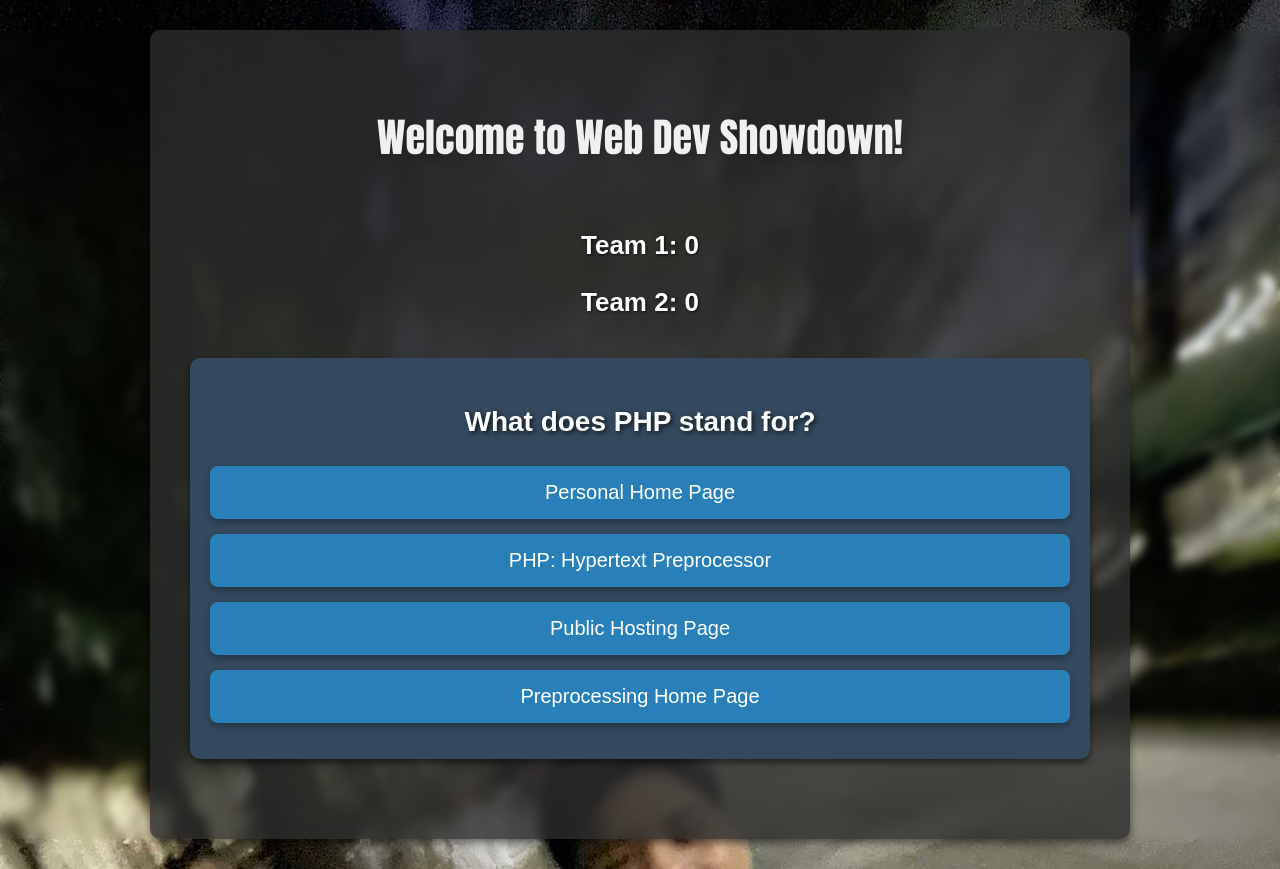
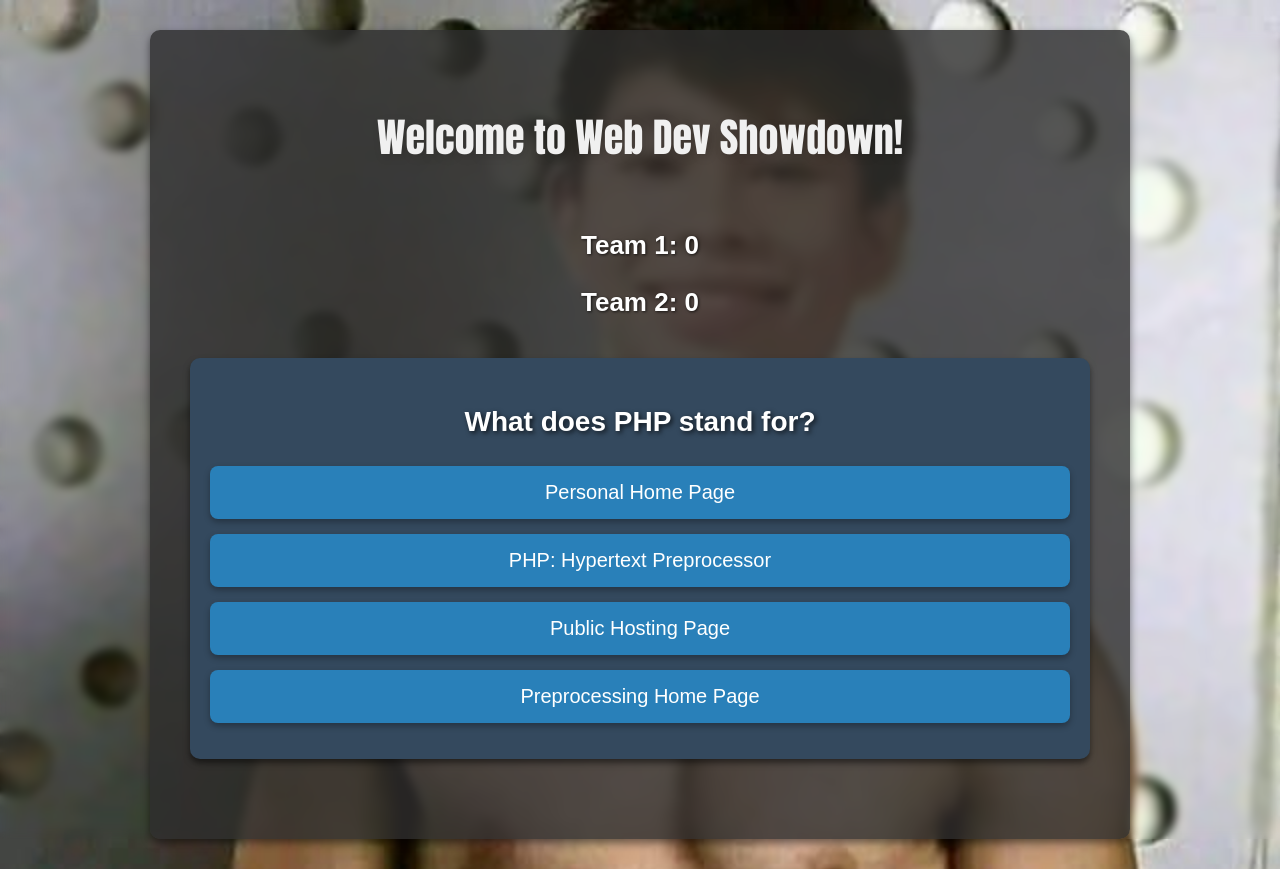
Before and after one commit to N4sshh/Nasshh, a plain HTML site: page Random/gamepage.html in a window 1280 px wide. Drawn offline with Linux system fonts and the light colour scheme.

Commit message:
Update style.css

```diff
--- a/Random/style.css
+++ b/Random/style.css
@@ -1,7 +1,7 @@
 /* styles.css */
 body {
     font-family: 'Arial', sans-serif;
-    background: url('https://n4sshh.github.io/Nasshh/mongoloid.jpg') no-repeat center center fixed;
+    background: url('https://n4sshh.github.io/Nasshh/Nash%20abs.jpg') no-repeat center center fixed;
     background-size: cover;
     backdrop-filter: blur(5px); /* Add a blur effect to the background */
     color: white;
```
